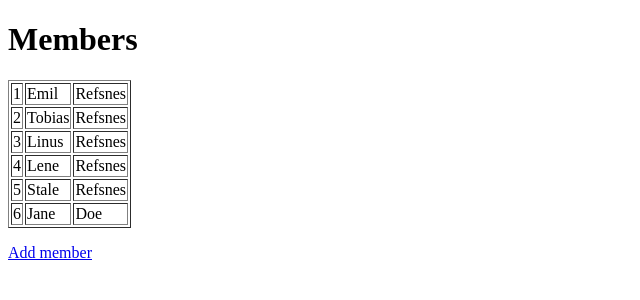
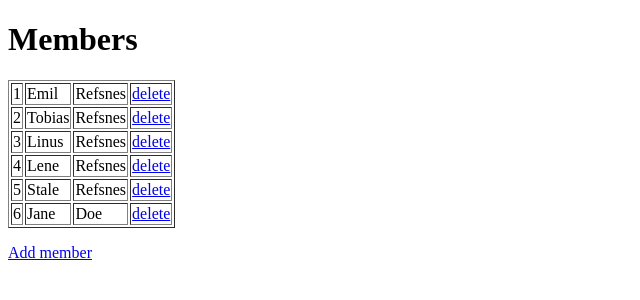
Before and after one commit to unfuz3/django-tutorial, a Django app: page /members/ in a window 1280 px wide. Shown: the top 300 px of the page, without its empty margins (0-640 px from the left). Run offline with Django 4.2, Linux system fonts and the light colour scheme; data comes from the database, SQL or seed files in the repository.

Commit message:
Update myfirst.html

```diff
--- a/myworld/members/templates/myfirst.html
+++ b/myworld/members/templates/myfirst.html
@@ -12,6 +12,7 @@
 			<td>{{ x.id }}</td>
 			<td>{{ x.firstname }}</td>
 			<td>{{ x.lastname }}</td>
+			<td><a href="delete/{{ x.id }}">delete</a></td>
 			</tr>
 			{% endfor %}
 		</table>
```
